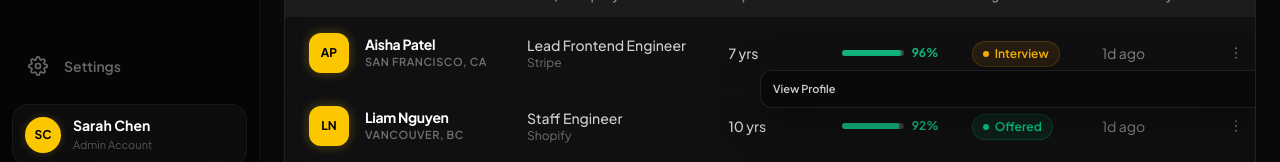
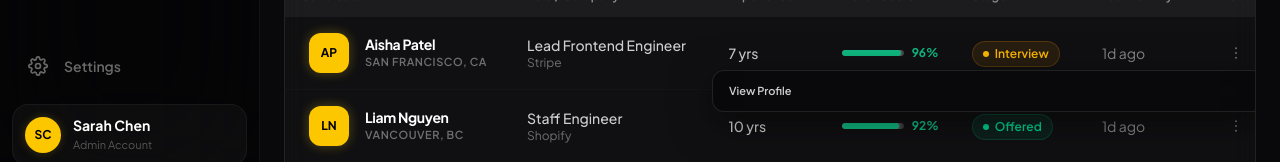
Before and after one commit to fiercfly/TheHireHub.AI_Candidate_Dashboard, a React (Vite) app in the folder candidate-pipeline/: page / in a window 1280 px wide. Both pictures are taken after a click on the button 1235 px from the left and 662 px from the top of the page. Shown: the part 610-772 px from the top of the page. Built offline with nearby package versions, Linux system fonts and the light colour scheme.

Commit message:
fixed view profile buton alignment in candidate table

```diff
--- a/candidate-pipeline/src/components/CandidateTable.tsx
+++ b/candidate-pipeline/src/components/CandidateTable.tsx
@@ -188,11 +188,11 @@ export default function CandidateTable({ candidates, onCandidateClick, loading =
                                                         </svg>
                                                     </button>
                                                     {actionOpen === c.id && (
-                                                        <div className="absolute right-0 top-8 z-20 bg-[#09090b]/90 backdrop-blur-2xl border border-white/10 rounded-xl shadow-[0_10px_40px_rgba(0,0,0,0.5)] py-1 min-w-[140px] animate-fade-in">
+                                                        <div className="absolute right-0 top-8 z-20 bg-[#09090b]/90 backdrop-blur-2xl border border-white/10 rounded-xl shadow-[0_10px_40px_rgba(0,0,0,0.5)] py-1.5 w-max min-w-[130px] whitespace-nowrap animate-fade-in">
                                                             {['View Profile', 'Move to Next Stage', 'Schedule', 'Send Email', 'Add Note', 'Reject'].map(action => (
                                                                 <button
                                                                     key={action}
-                                                                    className={`w-full text-left px-3 py-1.5 text-[11px] font-semibold hover:bg-white/5 transition-colors ${action === 'Reject' ? 'text-red-400 hover:text-red-300' : 'text-white/80'}`}
+                                                                    className={`w-full text-left px-4 py-1.5 text-[11px] font-semibold hover:bg-white/5 transition-colors ${action === 'Reject' ? 'text-red-400 hover:text-red-300' : 'text-white/80'}`}
                                                                     onClick={() => { if (action === 'View Profile') onCandidateClick(c); setActionOpen(null); }}
                                                                 >
                                                                     {action}
```
